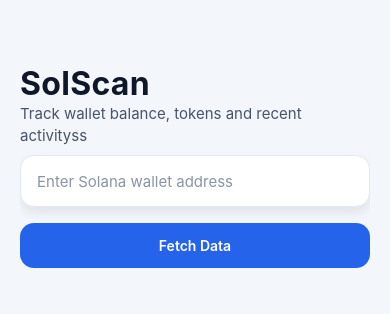
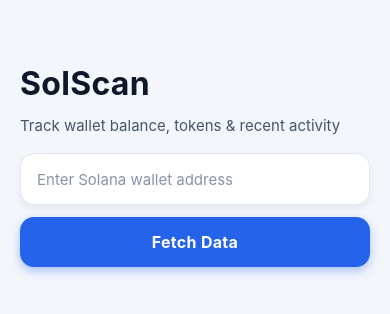
Before and after one commit to hirakroya50/SolScan, a React Native app: screen / in a window 390 px wide. Shown: the top 314 px of the page. Built offline with nearby package versions, Linux system fonts and the light colour scheme.

Commit message:
Enhance wallet address search functionality with error handling and improved UI components

```diff
--- a/App.tsx
+++ b/App.tsx
@@ -6,10 +6,8 @@ import {
   View,
   TextInput,
   TouchableOpacity,
-  FlatList,
   ScrollView,
   ActivityIndicator,
-  Alert,
   Linking,
 } from "react-native";
 const RPC = "https://api.mainnet-beta.solana.com";
@@ -55,15 +53,28 @@ const getTxns = async (addr: string) => {
   }));
 };
 
+const fmt = (addr: string) => `${addr.slice(0, 6)}…${addr.slice(-4)}`;
+const fmtTime = (ts: number | null) =>
+  ts ? new Date(ts * 1000).toLocaleDateString() : "—";
+
 export default function App() {
   const [address, setAddress] = useState("");
   const [balance, setBalance] = useState<number | null>(null);
   const [tokens, setTokens] = useState<any[]>([]);
   const [txns, setTxns] = useState<any[]>([]);
   const [loading, setLoading] = useState(false);
+  const [error, setError] = useState<string | null>(null);
+  const [searched, setSearched] = useState(false);
+
   const search = async () => {
     const addr = address.trim();
+    if (!addr) {
+      setError("Please enter a wallet address.");
+      return;
+    }
     setLoading(true);
+    setError(null);
+    setSearched(false);
     try {
       const [bal, tok, tx] = await Promise.all([
         getBalance(addr),
@@ -73,70 +84,108 @@ export default function App() {
       setBalance(bal);
       setTokens(tok);
       setTxns(tx);
+      setSearched(true);
     } catch (e: any) {
-      Alert.alert("Error", e.message);
+      setError(e.message || "Something went wrong. Check the address and try again.");
     } finally {
       setLoading(false);
     }
   };
+
   return (
     <View style={styles.container}>
-      <ScrollView style={{}}>
-        <StatusBar style="dark" />
+      <StatusBar style="dark" />
+      <ScrollView showsVerticalScrollIndicator={false} contentContainerStyle={styles.scroll}>
+
+        {/* Header */}
         <Text style={styles.heading}>SolScan</Text>
-        <Text style={styles.subHeading}>
-          Track wallet balance, tokens and recent activityss
-        </Text>
+        <Text style={styles.subHeading}>Track wallet balance, tokens & recent activity</Text>
+
+        {/* Search */}
         <TextInput
           style={styles.input}
           placeholder="Enter Solana wallet address"
           placeholderTextColor="#8a94a6"
           value={address}
-          onChangeText={setAddress}
+          onChangeText={(t) => { setAddress(t); setError(null); }}
           autoCapitalize="none"
           autoCorrect={false}
         />
 
-        {balance !== null && (
-          <View style={{ marginTop: 16 }}>
-            <Text style={{ fontSize: 18, fontWeight: "600", color: "#0f172a" }}>
-              Balance: {balance.toFixed(4)} SOL
-            </Text>
+        {/* Error banner */}
+        {error && (
+          <View style={styles.errorBanner}>
+            <Text style={styles.errorText}>⚠️  {error}</Text>
           </View>
         )}
+
+        {/* Fetch button */}
         <TouchableOpacity
           onPress={search}
-          style={{
-            marginTop: 16,
-            backgroundColor: "#2563eb",
-            paddingVertical: 14,
-            borderRadius: 14,
-            alignItems: "center",
-          }}
+          style={[styles.btn, loading && styles.btnDisabled]}
+          disabled={loading}
+          activeOpacity={0.8}
         >
-          <Text style={{ color: "#ffffff", fontWeight: "600" }}>
-            Fetch Data
-          </Text>
+          {loading
+            ? <ActivityIndicator color="#fff" />
+            : <Text style={styles.btnText}>Fetch Data</Text>}
         </TouchableOpacity>
 
-        {tokens.length > 0 && (
+        {/* Results — only after a successful search */}
+        {searched && (
           <>
-            <Text>Tokens</Text>
-            <FlatList
-              data={tokens}
-              keyExtractor={(item) => item.mint}
-              scrollEnabled={false}
-              renderItem={({ item }) => {
-                return (
-                  <View>
-                    <Text>
-                      {item.mint.slice(0, 6)}…{item.mint.slice(-4)}:{" "}
-                      {item.amount}
-                    </Text>
+            {/* Balance card */}
+            <View style={styles.card}>
+              <Text style={styles.cardLabel}>SOL Balance</Text>
+              <Text style={styles.balanceValue}>{balance?.toFixed(6)} SOL</Text>
+            </View>
+
+            {/* Token list */}
+            <Text style={styles.sectionTitle}>Tokens</Text>
+            {tokens.length === 0 ? (
+              <View style={styles.emptyBox}>
+                <Text style={styles.emptyIcon}>🪙</Text>
+                <Text style={styles.emptyTitle}>No tokens found</Text>
+                <Text style={styles.emptyDesc}>This wallet holds no SPL tokens with a balance.</Text>
+              </View>
+            ) : (
+              tokens.map((item) => (
+                <View key={item.mint} style={styles.rowCard}>
+                  <View style={styles.rowLeft}>
+                    <Text style={styles.mintLabel}>{fmt(item.mint)}</Text>
+                    <Text style={styles.mintFull}>{item.mint}</Text>
                   </View>
-                );
-              }}
-            />
+                  <Text style={styles.tokenAmount}>{item.amount}</Text>
+                </View>
+              ))
+            )}
+
+            {/* Transactions list */}
+            <Text style={styles.sectionTitle}>Recent Transactions</Text>
+            {txns.length === 0 ? (
+              <View style={styles.emptyBox}>
+                <Text style={styles.emptyIcon}>📭</Text>
+                <Text style={styles.emptyTitle}>No transactions found</Text>
+                <Text style={styles.emptyDesc}>This wallet has no recent transaction history.</Text>
+              </View>
+            ) : (
+              txns.map((item) => (
+                <TouchableOpacity
+                  key={item.sig}
+                  style={styles.rowCard}
+                  activeOpacity={0.7}
+                  onPress={() => Linking.openURL(`https://solscan.io/tx/${item.sig}`)}
+                >
+                  <View style={styles.rowLeft}>
+                    <Text style={styles.mintLabel}>{fmt(item.sig)}</Text>
+                    <Text style={styles.mintFull}>{fmtTime(item.time)}</Text>
+                  </View>
+                  <View style={[styles.statusBadge, item.ok ? styles.statusOk : styles.statusFail]}>
+                    <Text style={styles.statusText}>{item.ok ? "Success" : "Failed"}</Text>
+                  </View>
+                </TouchableOpacity>
+              ))
+            )}
           </>
         )}
       </ScrollView>
@@ -148,11 +197,11 @@ const styles = StyleSheet.create({
   container: {
     flex: 1,
     backgroundColor: "#f3f6fb",
+  },
+  scroll: {
     paddingTop: 64,
     paddingHorizontal: 20,
-    paddingBottom: 24,
-    alignItems: "stretch",
-    justifyContent: "flex-start",
+    paddingBottom: 48,
     gap: 12,
   },
   heading: {
@@ -165,7 +214,7 @@ const styles = StyleSheet.create({
     fontSize: 15,
     lineHeight: 22,
     color: "#475569",
-    marginBottom: 8,
+    marginBottom: 4,
   },
   input: {
     height: 52,
@@ -177,9 +226,146 @@ const styles = StyleSheet.create({
     borderWidth: 1,
     borderColor: "#e2e8f0",
     shadowColor: "#0f172a",
-    shadowOpacity: 0.08,
-    shadowRadius: 12,
-    shadowOffset: { width: 0, height: 6 },
+    shadowOpacity: 0.06,
+    shadowRadius: 8,
+    shadowOffset: { width: 0, height: 4 },
     elevation: 2,
   },
+  errorBanner: {
+    backgroundColor: "#fef2f2",
+    borderWidth: 1,
+    borderColor: "#fecaca",
+    borderRadius: 12,
+    paddingVertical: 12,
+    paddingHorizontal: 14,
+  },
+  errorText: {
+    color: "#dc2626",
+    fontSize: 14,
+    fontWeight: "500",
+  },
+  btn: {
+    backgroundColor: "#2563eb",
+    paddingVertical: 15,
+    borderRadius: 14,
+    alignItems: "center",
+    shadowColor: "#2563eb",
+    shadowOpacity: 0.35,
+    shadowRadius: 10,
+    shadowOffset: { width: 0, height: 4 },
+    elevation: 4,
+  },
+  btnDisabled: {
+    backgroundColor: "#93c5fd",
+    shadowOpacity: 0,
+    elevation: 0,
+  },
+  btnText: {
+    color: "#ffffff",
+    fontWeight: "700",
+    fontSize: 16,
+    letterSpacing: 0.3,
+  },
+  card: {
+    backgroundColor: "#1e40af",
+    borderRadius: 18,
+    paddingVertical: 22,
+    paddingHorizontal: 20,
+    marginTop: 4,
+  },
+  cardLabel: {
+    color: "#bfdbfe",
+    fontSize: 13,
+    fontWeight: "500",
+    marginBottom: 6,
+    textTransform: "uppercase",
+    letterSpacing: 0.8,
+  },
+  balanceValue: {
+    color: "#ffffff",
+    fontSize: 28,
+    fontWeight: "700",
+    letterSpacing: 0.2,
+  },
+  sectionTitle: {
+    fontSize: 18,
+    fontWeight: "700",
+    color: "#0f172a",
+    marginTop: 8,
+    marginBottom: 4,
+  },
+  rowCard: {
+    backgroundColor: "#ffffff",
+    borderRadius: 14,
+    paddingVertical: 14,
+    paddingHorizontal: 16,
+    flexDirection: "row",
+    alignItems: "center",
+    justifyContent: "space-between",
+    borderWidth: 1,
+    borderColor: "#e2e8f0",
+    marginBottom: 8,
+  },
+  rowLeft: {
+    flex: 1,
+    marginRight: 10,
+  },
+  mintLabel: {
+    fontSize: 15,
+    fontWeight: "600",
+    color: "#0f172a",
+  },
+  mintFull: {
+    fontSize: 12,
+    color: "#94a3b8",
+    marginTop: 2,
+  },
+  tokenAmount: {
+    fontSize: 15,
+    fontWeight: "700",
+    color: "#1e40af",
+  },
+  statusBadge: {
+    paddingVertical: 4,
+    paddingHorizontal: 10,
+    borderRadius: 20,
+  },
+  statusOk: {
+    backgroundColor: "#dcfce7",
+  },
+  statusFail: {
+    backgroundColor: "#fee2e2",
+  },
+  statusText: {
+    fontSize: 12,
+    fontWeight: "600",
+    color: "#0f172a",
+  },
+  emptyBox: {
+    backgroundColor: "#ffffff",
+    borderRadius: 16,
+    borderWidth: 1,
+    borderColor: "#e2e8f0",
+    borderStyle: "dashed",
+    paddingVertical: 30,
+    paddingHorizontal: 20,
+    alignItems: "center",
+    marginBottom: 8,
+  },
+  emptyIcon: {
+    fontSize: 32,
+    marginBottom: 10,
+  },
+  emptyTitle: {
+    fontSize: 16,
+    fontWeight: "600",
+    color: "#334155",
+    marginBottom: 4,
+  },
+  emptyDesc: {
+    fontSize: 13,
+    color: "#94a3b8",
+    textAlign: "center",
+    lineHeight: 18,
+  },
 });
```
